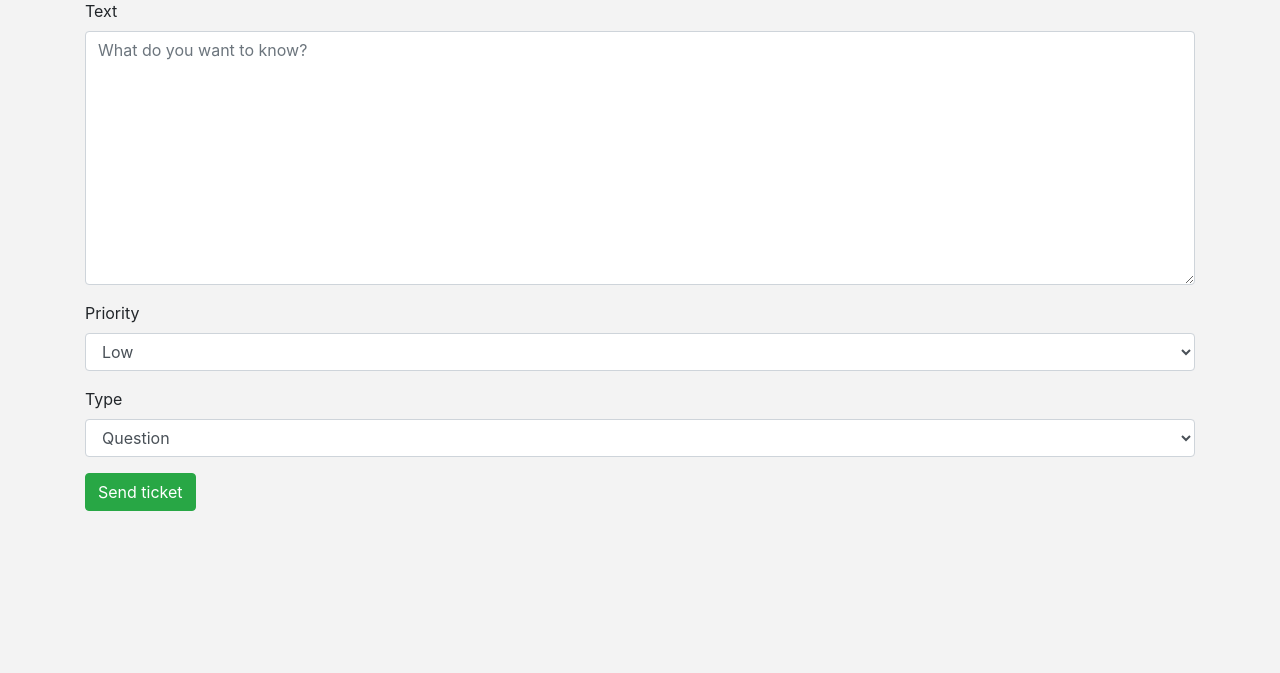
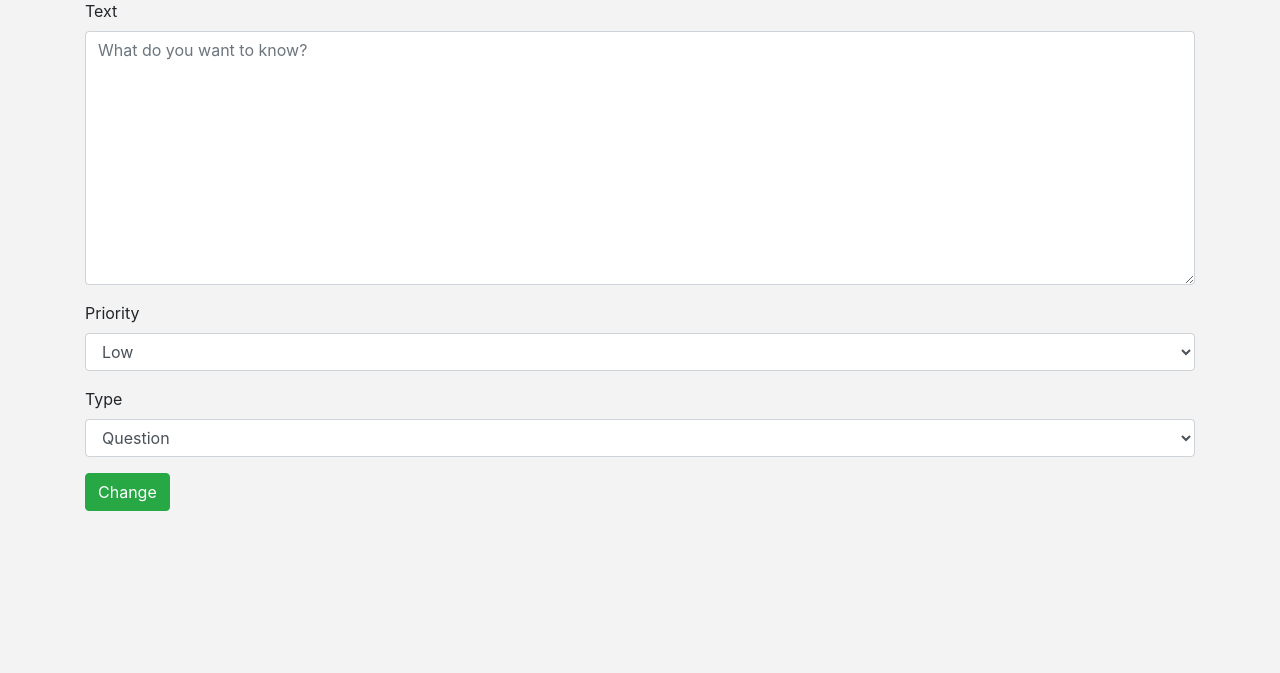
Before and after one commit to lucho03/Thesis-work, a Django app: template Mysite/main/templates/send_ticket.html in a window 1280 px wide. Shown: the part 73-746 px from the top of the page. Run offline with Django 3.2, Linux system fonts and the light colour scheme; the template is opened without the code that fills it: values that come from a table or form of the project are taken from there, others are empty; tables that the repository leaves empty hold one stand-in row (values such as "Sample post"); some libraries are stand-ins or nearby versions.

Commit message:
Changing button

```diff
--- a/Mysite/main/templates/send_ticket.html
+++ b/Mysite/main/templates/send_ticket.html
@@ -10,7 +10,11 @@
     <form method="post">
         {% csrf_token %}
         {{ form|crispy }}
-        <button type="submit" class="btn btn-success">Send ticket</button>
+        {% if ticket is not None %}
+            <button type="submit" class="btn btn-success">Change</button>
+        {% else %}
+            <button type="submit" class="btn btn-success">Send ticket</button>
+        {% endif %}
     </form>
 </div>
 {% endblock content %}
```
